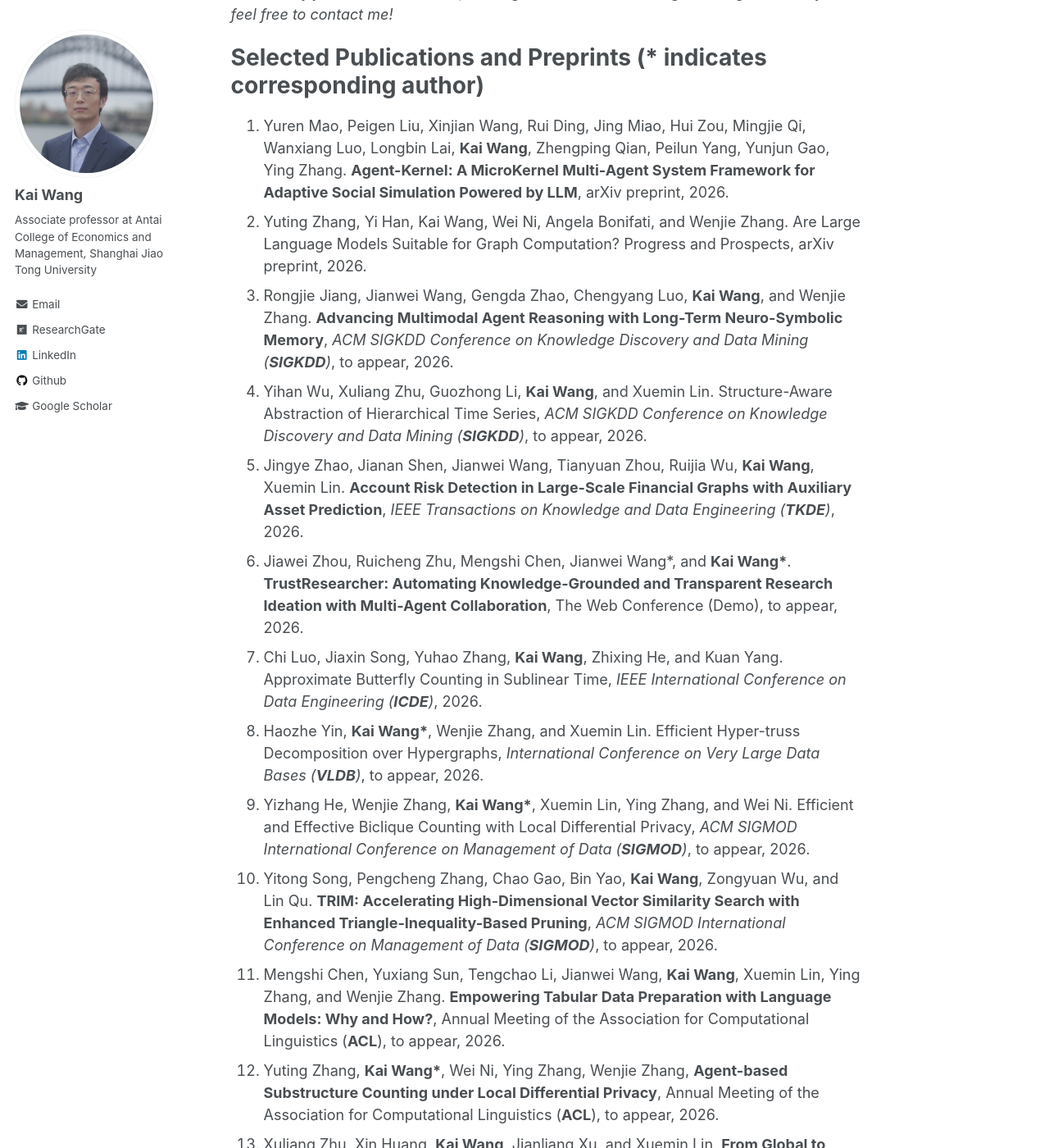
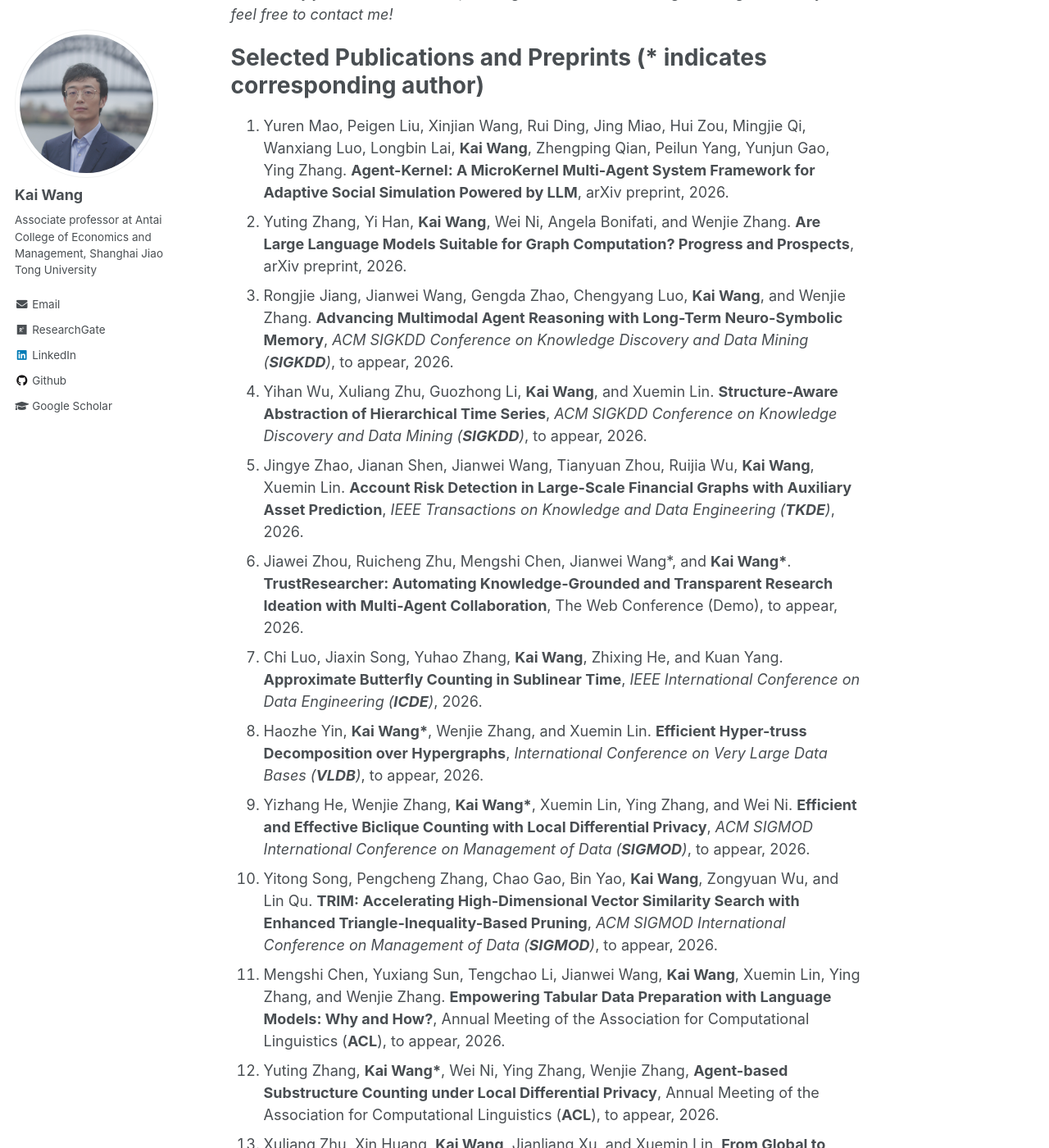
Before and after one commit to cs-kaiwang/cs-kaiwang.github.io, a Jekyll site: the page built from _pages/about.md, in a window 1280 px wide and 1400 px high, scrolled down 473 px. Shown: the whole window at 82% size. Built offline with Jekyll 4.4.1, drawn with Linux system fonts in a browser that asks for light colours.

```diff
--- a/_pages/about.md
+++ b/_pages/about.md
@@ -19,14 +19,14 @@ His research interests lie in big data analytics, especially for the graph/netwo
 Selected Publications and Preprints (* indicates corresponding author)
 ======
 1. Yuren Mao, Peigen Liu, Xinjian Wang, Rui Ding, Jing Miao, Hui Zou, Mingjie Qi, Wanxiang Luo, Longbin Lai, **Kai Wang**, Zhengping Qian, Peilun Yang, Yunjun Gao, Ying Zhang. **Agent-Kernel: A MicroKernel Multi-Agent System Framework for Adaptive Social Simulation Powered by LLM**, arXiv preprint, 2026.
-2. Yuting Zhang, Yi Han, Kai Wang, Wei Ni, Angela Bonifati, and Wenjie Zhang. Are Large Language Models Suitable for Graph Computation? Progress and Prospects, arXiv preprint, 2026.
+2. Yuting Zhang, Yi Han, **Kai Wang**, Wei Ni, Angela Bonifati, and Wenjie Zhang. **Are Large Language Models Suitable for Graph Computation? Progress and Prospects**, arXiv preprint, 2026.
 3. Rongjie Jiang, Jianwei Wang, Gengda Zhao, Chengyang Luo, **Kai Wang**, and Wenjie Zhang. **Advancing Multimodal Agent Reasoning with Long-Term Neuro-Symbolic Memory**, *ACM SIGKDD Conference on Knowledge Discovery and Data Mining (**SIGKDD**)*, to appear, 2026.
-4. Yihan Wu, Xuliang Zhu, Guozhong Li, **Kai Wang**, and Xuemin Lin. Structure-Aware Abstraction of Hierarchical Time Series, *ACM SIGKDD Conference on Knowledge Discovery and Data Mining (**SIGKDD**)*, to appear, 2026.
+4. Yihan Wu, Xuliang Zhu, Guozhong Li, **Kai Wang**, and Xuemin Lin. **Structure-Aware Abstraction of Hierarchical Time Series**, *ACM SIGKDD Conference on Knowledge Discovery and Data Mining (**SIGKDD**)*, to appear, 2026.
 5. Jingye Zhao, Jianan Shen, Jianwei Wang, Tianyuan Zhou, Ruijia Wu, **Kai Wang**, Xuemin Lin. **Account Risk Detection in Large-Scale Financial Graphs with Auxiliary Asset Prediction**, *IEEE Transactions on Knowledge and Data Engineering (**TKDE**)*, 2026.
 6. Jiawei Zhou, Ruicheng Zhu, Mengshi Chen, Jianwei Wang*, and **Kai Wang\***. **TrustResearcher: Automating Knowledge-Grounded and Transparent Research Ideation with Multi-Agent Collaboration**, The Web Conference (Demo), to appear, 2026.
-7. Chi Luo, Jiaxin Song, Yuhao Zhang, **Kai Wang**, Zhixing He, and Kuan Yang. Approximate Butterfly Counting in Sublinear Time, *IEEE International Conference on Data Engineering (**ICDE**)*, 2026.
-8. Haozhe Yin, **Kai Wang\***, Wenjie Zhang, and Xuemin Lin. Efficient Hyper-truss Decomposition over Hypergraphs, *International Conference on Very Large Data Bases (**VLDB**)*, to appear, 2026.
-9. Yizhang He, Wenjie Zhang, **Kai Wang\***, Xuemin Lin, Ying Zhang, and Wei Ni. Efficient and Effective Biclique Counting with Local Differential Privacy, *ACM SIGMOD International Conference on Management of Data (**SIGMOD**)*, to appear, 2026.
+7. Chi Luo, Jiaxin Song, Yuhao Zhang, **Kai Wang**, Zhixing He, and Kuan Yang. **Approximate Butterfly Counting in Sublinear Time**, *IEEE International Conference on Data Engineering (**ICDE**)*, 2026.
+8. Haozhe Yin, **Kai Wang\***, Wenjie Zhang, and Xuemin Lin. **Efficient Hyper-truss Decomposition over Hypergraphs**, *International Conference on Very Large Data Bases (**VLDB**)*, to appear, 2026.
+9. Yizhang He, Wenjie Zhang, **Kai Wang\***, Xuemin Lin, Ying Zhang, and Wei Ni. **Efficient and Effective Biclique Counting with Local Differential Privacy**, *ACM SIGMOD International Conference on Management of Data (**SIGMOD**)*, to appear, 2026.
 10. Yitong Song, Pengcheng Zhang, Chao Gao, Bin Yao, **Kai Wang**, Zongyuan Wu, and Lin Qu. **TRIM: Accelerating High-Dimensional Vector Similarity Search with Enhanced Triangle-Inequality-Based Pruning**, *ACM SIGMOD International Conference on Management of Data (**SIGMOD**)*, to appear, 2026.
 11. Mengshi Chen, Yuxiang Sun, Tengchao Li, Jianwei Wang, **Kai Wang**, Xuemin Lin, Ying Zhang, and Wenjie Zhang. **Empowering Tabular Data Preparation with Language Models: Why and How?**, Annual Meeting of the Association for Computational Linguistics (**ACL**), to appear, 2026.
 12. Yuting Zhang, **Kai Wang\***, Wei Ni, Ying Zhang, Wenjie Zhang, **Agent-based Substructure Counting under Local Differential Privacy**, Annual Meeting of the Association for Computational Linguistics (**ACL**), to appear, 2026.
```
